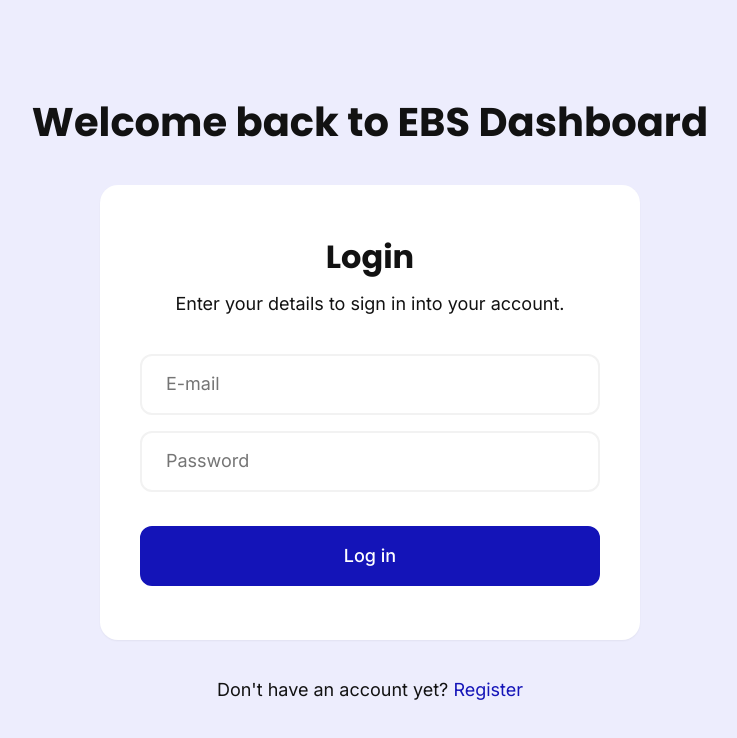
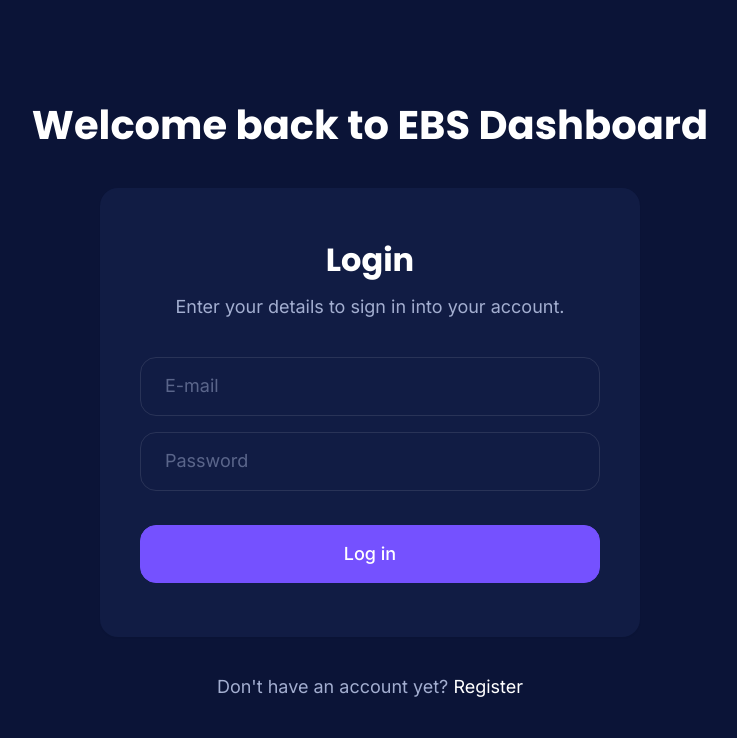
Before and after one commit to danielavornic/ebs-dashboard, a React (Create React App) app: page /login in a window 1280 px wide. Shown: the top 738 px of the page, without its empty margins (270-1007 px from the left). Built offline with nearby package versions, Linux system fonts and the light colour scheme.

Commit message:
switch app style to a dark theme

```diff
--- a/src/styles/AuthCard.scss
+++ b/src/styles/AuthCard.scss
@@ -1,7 +1,7 @@
 @import 'index';
 
 .auth-card {
-  background-color: #fff;
+  background-color: $secondary-bg-color;
   border-radius: $border-radius-normal;
   padding: 54px 40px;
   max-width: 540px;
@@ -26,19 +26,53 @@
 
     select {
       width: 100%;
-      padding: 16px 24px;
+      padding: $button-padding;
       border-radius: $border-radius-small;
       background-color: transparent;
-      border: 2px solid $light-gray;
-      color: gray;
+      border: 1px solid $white-10;
+      color: $light-grey-blue;
+
+      &:invalid {
+        opacity: 0.5;
+      }
 
       &:hover,
       &:focus {
-        border-color: $gray;
+        border-color: $white-40;
       }
 
-      &:focus {
-        color: $black;
+      option {
+        background-color: $secondary-bg-color;
+      }
+    }
+
+    input[type='checkbox'] {
+      cursor: pointer;
+      margin-top: 16px;
+
+      &::after,
+      &:checked:after {
+        content: '';
+        width: 18px;
+        height: 18px;
+        border-radius: 4px;
+        display: inline-block;
+        top: -3px;
+        position: relative;
+      }
+
+      &::after {
+        background-color: $secondary-bg-color;
+        border: 1px solid $primary-color;
+      }
+
+      &:checked:after {
+        background-image: url('../assets/check.svg');
+        background-color: $primary-color;
+      }
+
+      ~ label {
+        margin-left: 20px;
       }
     }
   }
--- a/src/styles/AuthPage.scss
+++ b/src/styles/AuthPage.scss
@@ -1,8 +1,4 @@
 @import 'index';
-
-body {
-  background-color: $primary-color-light;
-}
 
 .page-container {
   height: 100vh;
--- a/src/styles/Button.scss
+++ b/src/styles/Button.scss
@@ -2,11 +2,10 @@
 
 button {
   border-radius: $border-radius-small;
-  padding: 18px;
+  padding: $button-padding;
   color: #fff;
   width: 100%;
-  outline: none;
-  border: 2px solid;
+  border: solid 1px rgba(255, 255, 255, 0.1);
   cursor: pointer;
   font-size: 20px;
   font-weight: 500;
--- a/src/styles/Input.scss
+++ b/src/styles/Input.scss
@@ -2,21 +2,22 @@
 
 input {
   border-radius: $border-radius-small;
-  padding: 18px 24px;
-  border: 2px solid $light-gray;
+  padding: $button-padding;
+  background-color: transparent;
+  border: solid 1px $white-10;
+  color: $light-grey-blue;
+
+  &::placeholder {
+    color: $light-grey-blue;
+    opacity: 0.5;
+  }
 
   &:not([type='checkbox']) {
     width: 100%;
   }
 
-  &[type='checkbox'] {
-    width: auto;
-    margin-right: 12px;
-    margin-bottom: 0;
-  }
-
   &:hover,
   &:focus {
-    border-color: $gray;
+    border-color: $white-40;
   }
 }
--- a/src/styles/base/_base.scss
+++ b/src/styles/base/_base.scss
@@ -2,6 +2,11 @@ html {
   scroll-behavior: smooth;
   overflow-x: hidden;
   box-sizing: border-box;
+}
+
+body {
+  background-color: $main-bg-color;
+  color: $light-grey-blue;
 }
 
 *,
@@ -23,4 +28,8 @@ input,
 select {
   outline: none;
   transition: 200ms ease-in;
+
+  &:focus {
+    outline: none;
+  }
 }
--- a/src/styles/base/_typography.scss
+++ b/src/styles/base/_typography.scss
@@ -3,7 +3,6 @@
 body {
   font-family: 'Inter', sans-serif;
   font-size: $font-size-normal;
-  color: $black;
 }
 
 h1,
@@ -12,6 +11,7 @@ h3,
 .alt-font {
   font-family: 'Poppins', sans-serif;
   margin: 0;
+  color: white;
 }
 
 h1 {
@@ -35,7 +35,7 @@ p {
 }
 
 a {
-  color: $primary-color;
+  color: white;
 
   &:hover {
     text-decoration: underline;
--- a/src/styles/utils/_variables.scss
+++ b/src/styles/utils/_variables.scss
@@ -1,9 +1,12 @@
 // COLORS
-$primary-color: #1414b8;
+$primary-color: #7551ff;
 $primary-color-light: #ededfd;
-$light-gray: #f2f2f2;
-$gray: #bbbbbb;
-$black: #121212;
+$main-bg-color: #0b1437;
+$secondary-bg-color: #111c44;
+
+$light-grey-blue: #a3aed0;
+$white-10: rgba(255, 255, 255, 0.1);
+$white-40: rgba(255, 255, 255, 0.4);
 
 // TYPOGRAPHY
 $font-size-normal: 18px;
@@ -26,4 +29,6 @@ $grid-xxl: 1400px;
 // OTHER
 $border-radius-normal: 18px;
 $border-radius-large: 24px;
-$border-radius-small: 12px;
+$border-radius-small: 16px;
+
+$button-padding: 18px 24px;
```
Also changed, not shown: src/assets/check.svg (added).
